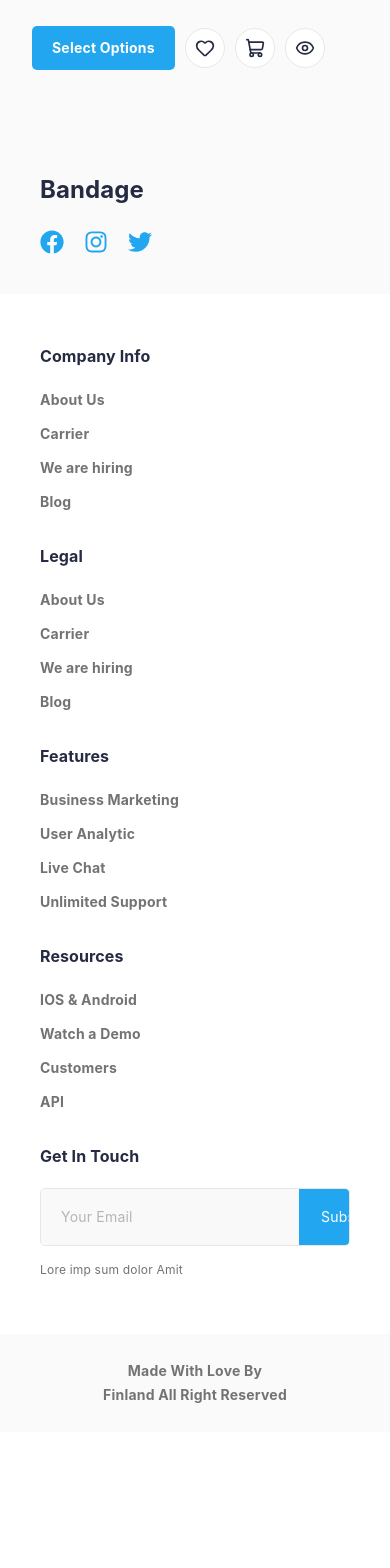
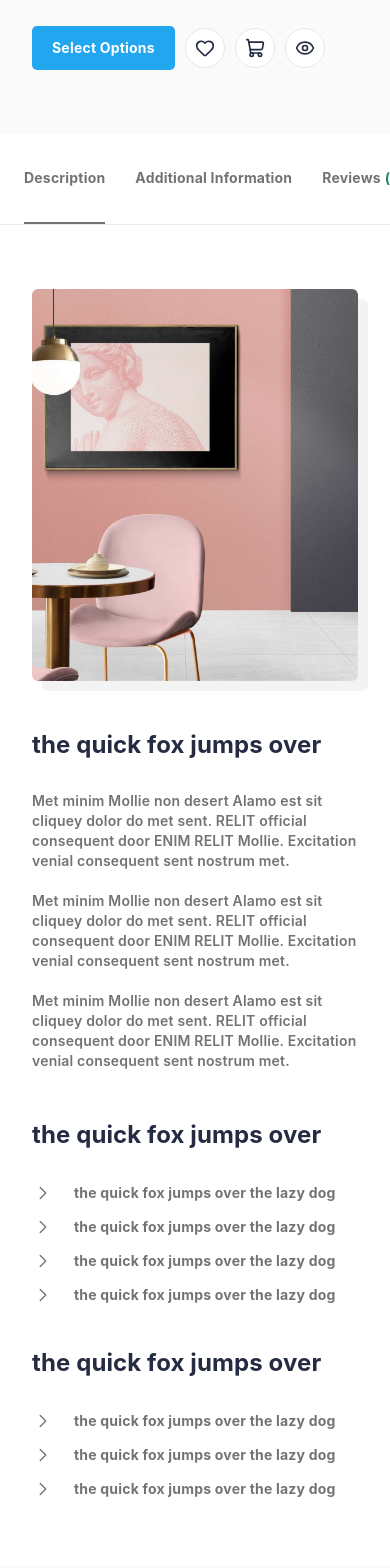
Before and after one commit to orkunorhan/ecommerce-platform, a React (Vite) app: page /product/1 in a window 390 px wide. Shown: the part 1160-2728 px from the top of the page. Before the commit the page ends 2592 px from the top, so only its background shows below. Built offline with nearby package versions, Linux system fonts and the light colour scheme.

Commit message:
feat: implement product detail tabs
- Create interactive ProductTabs component
- Add responsive ProductDescription layout
- Add tab-specific product detail mock data
- Implement description, additional information, and reviews views
- Match the Figma mobile and desktop layouts

```diff
--- /dev/null
+++ b/src/components/product/ProductDescription.jsx
@@ -0,0 +1,81 @@
+import { ChevronRight } from "lucide-react";
+
+function FeatureList({ items }) {
+    return (
+        <div className="flex flex-col gap-[10px]">
+            {items.map((item, index) => (
+                <div
+                    key={`${item}-${index}`}
+                    className="flex items-start gap-5"
+                >
+                    <ChevronRight
+                        size={22}
+                        strokeWidth={1.5}
+                        className="mt-px shrink-0 text-[#737373]"
+                    />
+
+                    <span className="text-sm font-bold leading-6 tracking-[0.2px] text-[#737373]">
+                        {item}
+                    </span>
+                </div>
+            ))}
+        </div>
+    );
+}
+
+function ProductDescription({ content }) {
+    return (
+        <div className="flex w-full flex-col gap-12 lg:flex-row lg:items-start lg:gap-[42px]">
+            <div className="flex w-full overflow-hidden rounded-[6px] shadow-[10px_10px_0px_#F3F3F3] lg:w-[332px] lg:shrink-0">
+                <img
+                    src={content.image}
+                    alt={content.imageAlt}
+                    className="h-[392px] w-full object-cover lg:h-[392px]"
+                />
+            </div>
+
+            <div className="flex w-full flex-col gap-12 lg:flex-row lg:gap-[30px]">
+                <div className="flex flex-1 flex-col">
+                    <h2 className="text-2xl font-bold leading-8 tracking-[0.1px] text-[#252B42]">
+                        {content.title}
+                    </h2>
+
+                    <div className="mt-[30px] flex flex-col gap-[20px]">
+                        {content.paragraphs.map((paragraph, index) => (
+                            <p
+                                key={`${paragraph}-${index}`}
+                                className="font-semibold text-sm leading-5 tracking-[0.2px] text-[#737373]"
+                            >
+                                {paragraph}
+                            </p>
+                        ))}
+                    </div>
+                </div>
+
+                <div className="flex flex-1 flex-col gap-10">
+                    <div className="flex flex-col">
+                        <h2 className="text-2xl font-bold leading-8 tracking-[0.1px] text-[#252B42]">
+                            {content.title}
+                        </h2>
+
+                        <div className="mt-[30px]">
+                            <FeatureList items={content.primaryFeatures} />
+                        </div>
+                    </div>
+
+                    <div className="flex flex-col">
+                        <h2 className="text-2xl font-bold leading-8 tracking-[0.1px] text-[#252B42]">
+                            {content.title}
+                        </h2>
+
+                        <div className="mt-[30px]">
+                            <FeatureList items={content.secondaryFeatures} />
+                        </div>
+                    </div>
+                </div>
+            </div>
+        </div>
+    );
+}
+
+export default ProductDescription;
--- /dev/null
+++ b/src/components/product/ProductTabs.jsx
@@ -0,0 +1,91 @@
+import { useState } from "react";
+import ProductDescription from "./ProductDescription";
+
+const tabs = [
+    {
+        id: "description",
+        label: "Description",
+    },
+    {
+        id: "additional-information",
+        label: "Additional Information",
+    },
+    {
+        id: "reviews",
+        label: "Reviews",
+    },
+];
+
+function ProductTabs({ product }) {
+    const [activeTab, setActiveTab] = useState("description");
+
+    const renderTabContent = () => {
+        switch (activeTab) {
+            case "additional-information":
+                return (
+                    <div className="flex min-h-[250px] items-center justify-center px-6 py-16 text-center">
+                        <p className="max-w-[600px] text-base leading-7 tracking-[0.2px] text-[#737373]">
+                            {product.detailContent.additionalInformation}
+                        </p>
+                    </div>
+                );
+
+            case "reviews":
+                return (
+                    <div className="flex min-h-[250px] items-center justify-center px-6 py-16 text-center">
+                        <p className="text-base leading-7 tracking-[0.2px] text-[#737373]">
+                            No reviews have been submitted yet.
+                        </p>
+                    </div>
+                );
+
+            case "description":
+            default:
+                return (
+                    <ProductDescription
+                        content={product.detailContent}
+                    />
+                );
+        }
+    };
+
+    return (
+        <section className="flex w-full flex-col bg-white">
+            <div className="border-b border-[#ECECEC]">
+                <div className="mx-auto flex w-full max-w-[1050px] overflow-x-auto px-6">
+                    <div className="flex min-w-max items-center gap-[30px] lg:mx-auto lg:gap-[62px]">
+                        {tabs.map((tab) => {
+                            const isActive = activeTab === tab.id;
+
+                            return (
+                                <button
+                                    key={tab.id}
+                                    type="button"
+                                    onClick={() => setActiveTab(tab.id)}
+                                    className={`flex h-[90px] items-center border-b-2 text-sm font-bold leading-6 tracking-[0.2px] ${isActive
+                                            ? "border-[#737373] text-[#737373]"
+                                            : "border-transparent text-[#737373]"
+                                        }`}
+                                >
+                                    {tab.label}
+
+                                    {tab.id === "reviews" && (
+                                        <span className="ml-1 text-[#23856D]">
+                                            ({product.reviewCount ?? 0})
+                                        </span>
+                                    )}
+                                </button>
+                            );
+                        })}
+                    </div>
+                </div>
+            </div>
+
+            <div className="mx-auto flex w-full max-w-[1050px] px-8 py-16 lg:px-0">
+                {renderTabContent()}
+            </div>
+        </section>
+    );
+}
+
+export default ProductTabs;
--- a/src/data/productDetail.js
+++ b/src/data/productDetail.js
@@ -20,6 +20,29 @@ const productDetail = {
       alt: "Gray chair",
     },
   ],
+  detailContent: {
+    image: "/images/product-description.jpg",
+    imageAlt: "Modern interior with pink chair",
+    title: "the quick fox jumps over",
+    paragraphs: [
+      "Met minim Mollie non desert Alamo est sit cliquey dolor do met sent. RELIT official consequent door ENIM RELIT Mollie. Excitation venial consequent sent nostrum met.",
+      "Met minim Mollie non desert Alamo est sit cliquey dolor do met sent. RELIT official consequent door ENIM RELIT Mollie. Excitation venial consequent sent nostrum met.",
+      "Met minim Mollie non desert Alamo est sit cliquey dolor do met sent. RELIT official consequent door ENIM RELIT Mollie. Excitation venial consequent sent nostrum met.",
+    ],
+    primaryFeatures: [
+      "the quick fox jumps over the lazy dog",
+      "the quick fox jumps over the lazy dog",
+      "the quick fox jumps over the lazy dog",
+      "the quick fox jumps over the lazy dog",
+    ],
+    secondaryFeatures: [
+      "the quick fox jumps over the lazy dog",
+      "the quick fox jumps over the lazy dog",
+      "the quick fox jumps over the lazy dog",
+    ],
+    additionalInformation:
+      "Additional product information will be provided in a later task.",
+  },
 };
 
 export default productDetail;
--- a/src/pages/ProductDetailPage.jsx
+++ b/src/pages/ProductDetailPage.jsx
@@ -1,8 +1,14 @@
 import ProductHero from "../components/product/ProductHero";
+import ProductTabs from "../components/product/ProductTabs";
 import productDetail from "../data/productDetail";
 
 function ProductDetailPage() {
-    return <ProductHero product={productDetail} />;
+    return (
+        <>
+            <ProductHero product={productDetail} />
+            <ProductTabs product={productDetail} />
+        </>
+    );
 }
 
 export default ProductDetailPage;
```
Also changed, not shown: public/images/product-description.jpg (added).
